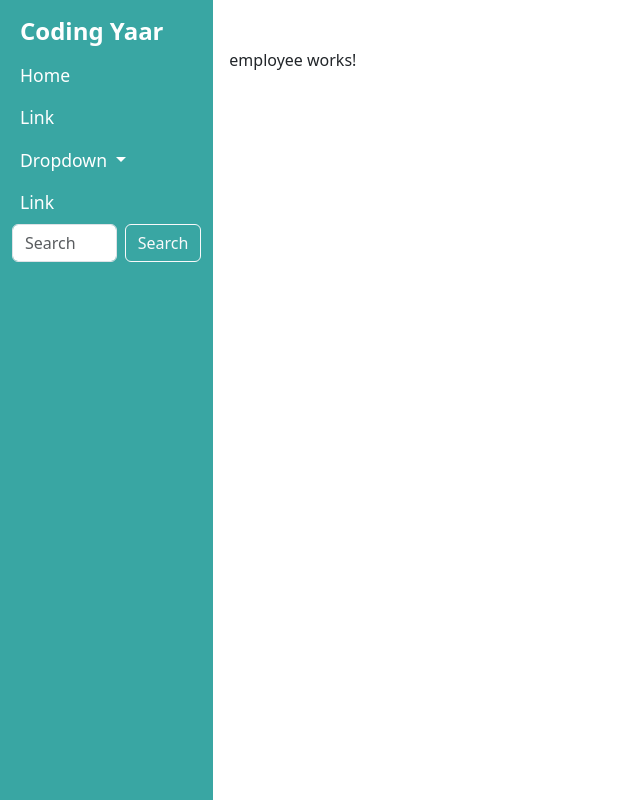
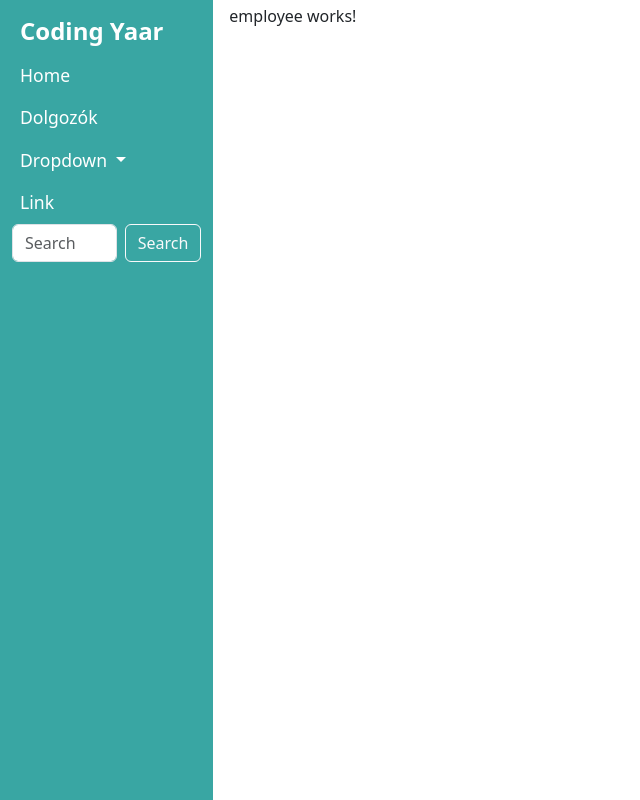
Before and after one commit to nyesozoltan/WebTech_EmployeeApp, an Angular app: page /employee in a window 1280 px wide. Shown: the whole page, without its empty margins (0-640 px from the left). Built offline with nearby package versions, Linux system fonts and the light colour scheme.

Commit message:
Alap adatok feltöltése, táblázat

```diff
--- a/src/app/pages/layout/layout.component.html
+++ b/src/app/pages/layout/layout.component.html
@@ -9,10 +9,10 @@
               <div class="collapse navbar-collapse" id="navbarSupportedContent">
                 <ul class="navbar-nav me-auto mb-2 mb-lg-0">
                   <li class="nav-item">
-                    <a class="nav-link active" aria-current="page" href="#">Home</a>
+                    <a class="nav-link active" aria-current="page" routerLink="/dashboard">Home</a>
                   </li>
                   <li class="nav-item">
-                    <a class="nav-link" href="#">Link</a>
+                    <a class="nav-link" routerLink="/employee">Dolgozók</a>
                   </li>
                   <li class="nav-item dropdown">
                     <a class="nav-link dropdown-toggle" href="#" id="navbarDropdown" role="button" data-bs-toggle="dropdown" aria-expanded="false">
@@ -40,7 +40,7 @@
           </nav>
     </div>
     <div class="col-9">
-        <div class="container-fluid mt-5">
+        <div class="container-fluid mt-1">
             <router-outlet></router-outlet>
         </div>
     </div>
```
Also changed, not shown: src/app/model/Employee.ts (added, +23 -0 lines).
